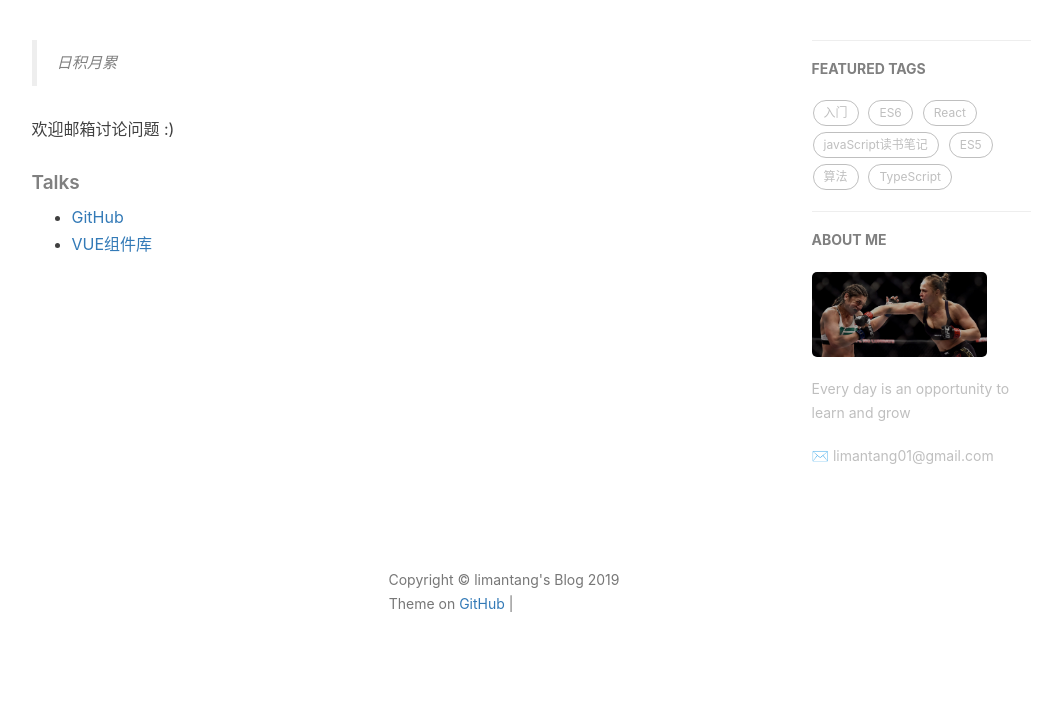
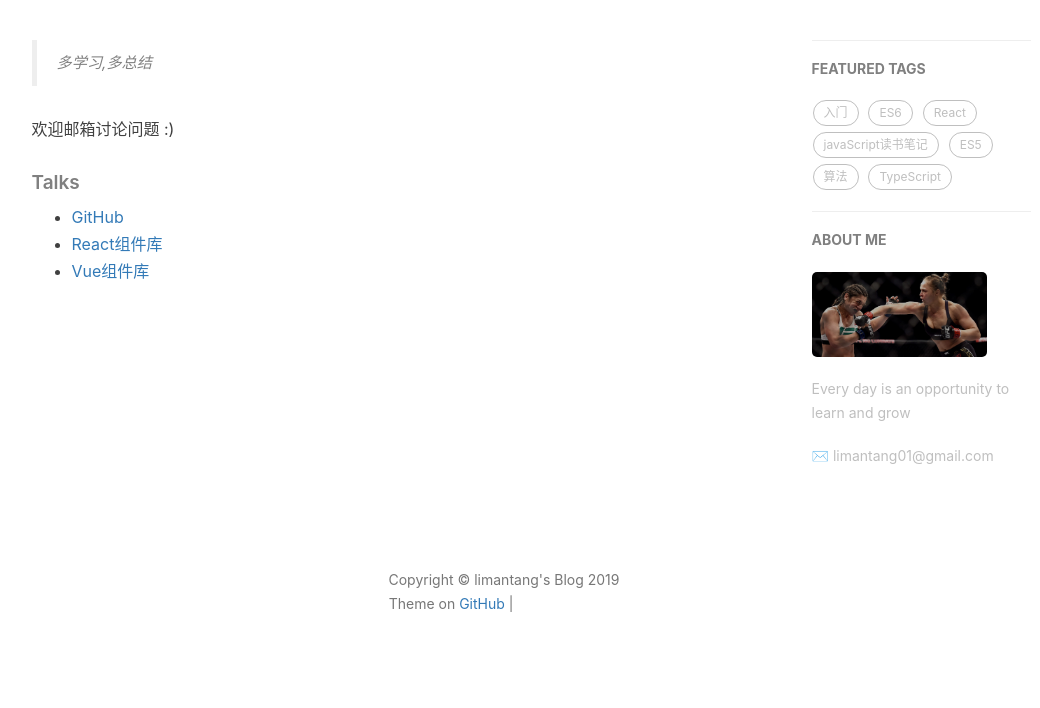
Before and after one commit to echoheart/echoheart.github.io, a Jekyll site: the page built from about.html, in a window 1280 px wide. Shown: the part 418-1126 px from the top of the page, without its empty margins (136-1176 px from the left). Built offline with Jekyll 4.4.1, drawn with Linux system fonts in a browser that asks for light colours; nearby versions of some CDN libraries; comment, search, counter and statistics services are not loaded; grey boxes are pictures that could not be loaded.

Commit message:
修改des

```diff
--- a/about.html
+++ b/about.html
@@ -5,19 +5,11 @@ description: "hi, I'm limantang."
 header-img: "img/post-bg-rwd.jpg"
 ---
 
-<!-- Language Selector -->
-<!-- <select class="sel-lang" onchange= "onLanChange(this.options[this.options.selectedIndex].value)">
-    <option value="0" selected> 中文 Chinese </option>
-    <option value="1"> 英文 English </option>
-</select> -->
-
 <!-- Chinese Version -->
 <div class="zh post-container">
 
     <!--copied from markdown -->
-    <blockquote><p>日积月累</p></blockquote>
-
-
+    <blockquote><p>多学习,多总结</p></blockquote>
 
     <p> 欢迎邮箱讨论问题 :) </p>
 
@@ -27,30 +19,10 @@ header-img: "img/post-bg-rwd.jpg"
 
     <ul>
         <li><a href="https://github.com/echoheart">GitHub</a></li>
-        <li><a href="https://echoheart.github.io/Vue-UI/">VUE组件库</a></li>
+        <li><a href="https://echoheart.github.io/React-UI/#/icon">React组件库</a></li>
+        <li><a href="https://echoheart.github.io/Vue-UI/">Vue组件库</a></li>
     </ul>
 </div>
-
-<!-- English Version -->
-<!-- <div class="en post-container">
-    <blockquote><p>Yet another iOS Developer. <br>
-    Yet another Life-long Student.</p></blockquote>
-
-    <p>Hi, I am <strong>Baiying Qiu</strong>，you can call me <strong>BY</strong>. I am an iOS software engineer and currently working in Xiamen</p>
-
-    <p>This is my personal blog, through making Github Pages and Jekyll.My GitHub  👉 <a href="http://github.com/qiubaiying">Github·BY</a>.</p>
-
-    <p>I am a sports enthusiast, I like fitness, running and boxing.</p>
-
-    <h5>Talks</h5>
-
-    <ul>
-    <li><a href="https://github.com">GitHub</a></li>
-    <li><a href="http://jekyll.com.cn/">jekyll</a></li>
-    <li><a href="https://pages.github.com/">GitHub Pages</a></li>
-    <li><a href="https://qiubaiying.github.io">BY</a></li>
-    </ul>
-</div> -->
 
 <!-- Handle Language Change -->
 <script type="text/javascript">
```
